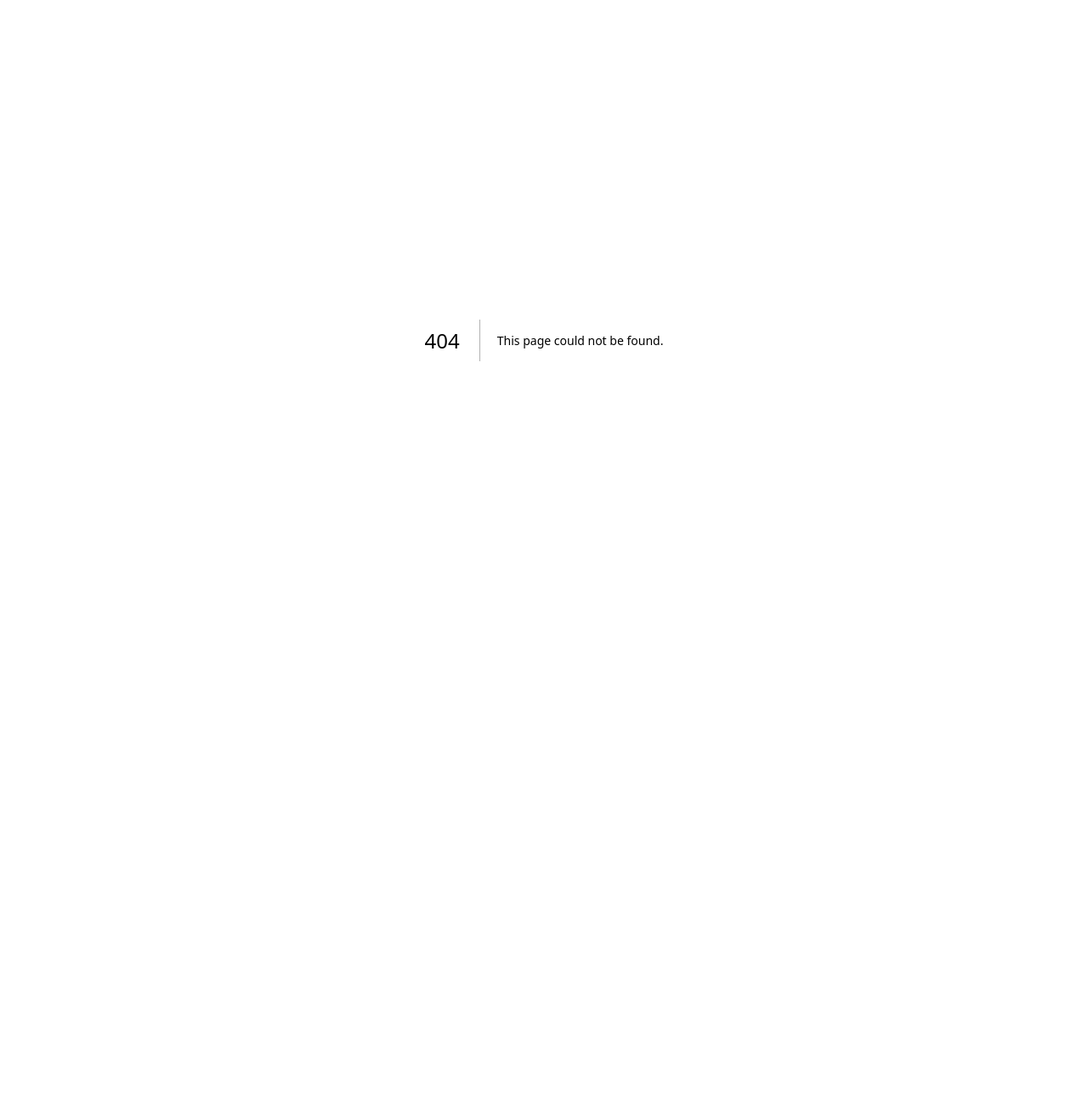
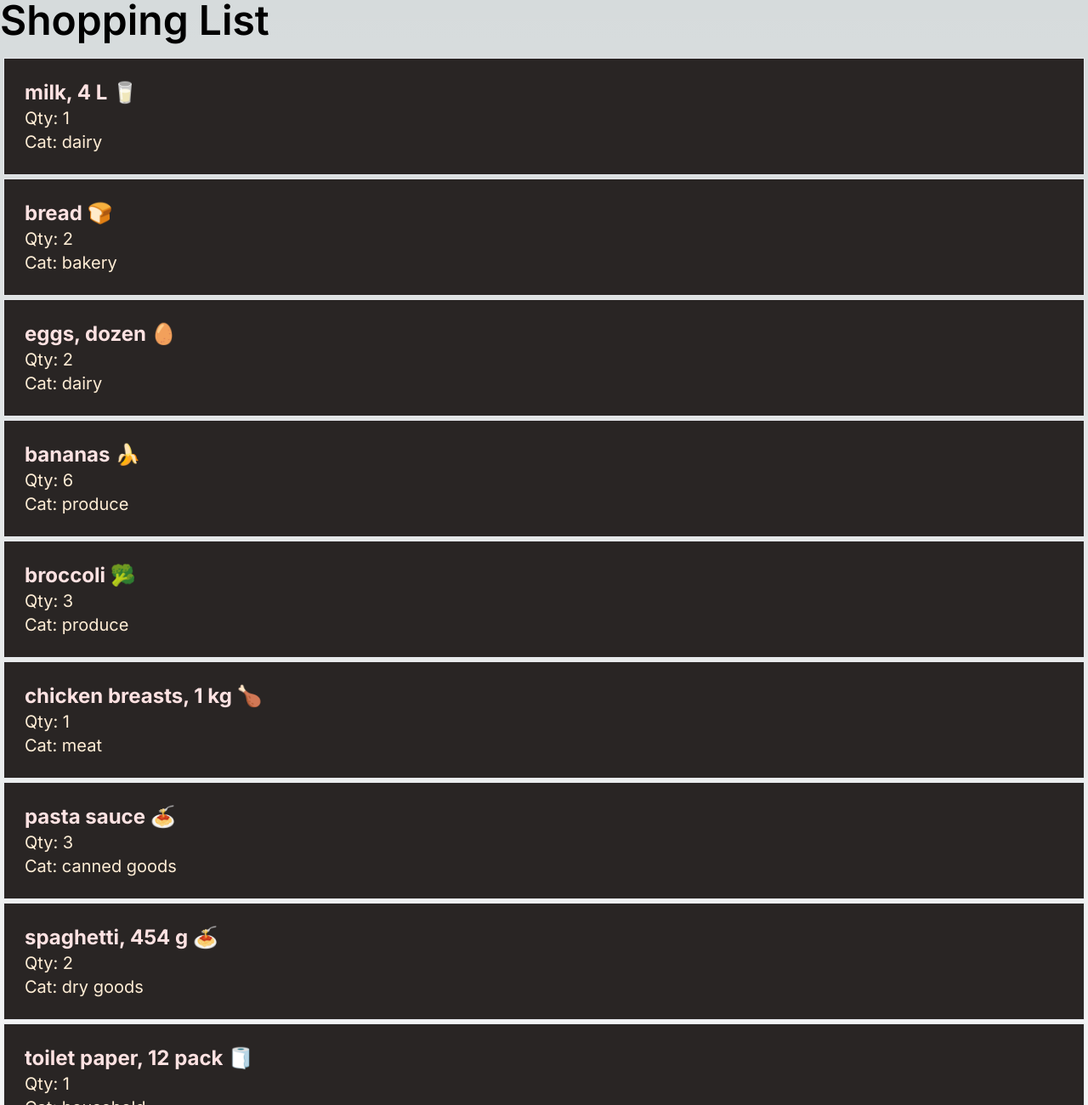
Before and after one commit to HarryLee87/cprg306-assignments, a Next.js app: page /week3 in a window 1280 px wide. Before the commit this address had no page. Shown: the top 1300 px of the page at 85% size. Before the commit the page ends 800 px from the top, so only its background shows below. Built offline with nearby package versions, Linux system fonts and the light colour scheme.

Commit message:
Updated Assingment 3
Created item.js, item-list.js, and page.js in week3 folder.

```diff
--- a/app/page.js
+++ b/app/page.js
@@ -7,7 +7,8 @@
     <main>
       <h1>CPRG 306: Web Development 2 - Assignments</h1>
       <StudentInfo />
-      <Link href="/week2">Week2</Link>
+      <Link href="/week2">Week2</Link><br />
+      <Link href="/week3">Week3</Link>
     </main>
   )
 }
--- /dev/null
+++ b/app/week3/item-list.js
@@ -0,0 +1,143 @@
+import Item from "./item";
+
+export default function ItemList() {
+
+const item1 = {
+    name: "milk, 4 L 🥛",
+    quantity: 1,
+    category: "dairy",
+  };
+
+  const item2 = {
+    name: "bread 🍞",
+    quantity: 2,
+    category: "bakery",
+  };
+
+  const item3 = {
+    name: "eggs, dozen 🥚",
+    quantity: 2,
+    category: "dairy",
+  };
+
+  const item4 = {
+    name: "bananas 🍌",
+    quantity: 6,
+    category: "produce",
+  };
+
+  const item5 = {
+    name: "broccoli 🥦",
+    quantity: 3,
+    category: "produce",
+  };
+
+  const item6 = {
+    name: "chicken breasts, 1 kg 🍗",
+    quantity: 1,
+    category: "meat",
+  };
+
+  const item7 = {
+    name: "pasta sauce 🍝",
+    quantity: 3,
+    category: "canned goods",
+  };
+
+  const item8 = {
+    name: "spaghetti, 454 g 🍝",
+    quantity: 2,
+    category: "dry goods",
+  };
+
+  const item9 = {
+    name: "toilet paper, 12 pack 🧻",
+    quantity: 1,
+    category: "household",
+  };
+
+  const item10 = {
+    name: "paper towels, 6 pack",
+    quantity: 1,
+    category: "household",
+  };
+
+  const item11 = {
+    name: "dish soap 🍽️",
+    quantity: 1,
+    category: "household",
+  };
+
+  const item12 = {
+    name: "hand soap 🧼",
+    quantity: 4,
+    category: "household",
+  };
+
+  return (
+    <>
+    <Item
+        name={item1.name}
+        quantity={item1.quantity}
+        category={item1.category}
+    />
+    <Item
+        name={item2.name}
+        quantity={item2.quantity}
+        category={item2.category}
+    />
+    <Item
+        name={item3.name}
+        quantity={item3.quantity}
+        category={item3.category}
+    />
+    <Item
+        name={item4.name}
+        quantity={item4.quantity}
+        category={item4.category}
+    />
+    <Item
+        name={item5.name}
+        quantity={item5.quantity}
+        category={item5.category}
+    />
+    <Item
+        name={item6.name}
+        quantity={item6.quantity}
+        category={item6.category}
+    />
+    <Item
+        name={item7.name}
+        quantity={item7.quantity}
+        category={item7.category}
+    />
+    <Item
+        name={item8.name}
+        quantity={item8.quantity}
+        category={item8.category}
+    />
+    <Item
+        name={item9.name}
+        quantity={item9.quantity}
+        category={item9.category}
+    />
+    <Item
+        name={item10.name}
+        quantity={item10.quantity}
+        category={item10.category}
+    />
+    <Item
+        name={item11.name}
+        quantity={item11.quantity}
+        category={item11.category}
+    />
+    <Item
+        name={item12.name}
+        quantity={item12.quantity}
+        category={item12.category}
+    />
+    </>
+
+  );
+
+}
--- /dev/null
+++ b/app/week3/item.js
@@ -0,0 +1,9 @@
+export default function Item({name, quantity, category}) {
+    return(
+        <div className="p-6 m-1 border border-red-50o bg-stone-800 ">
+            <h2 className = "text-2xl font-bold text-justified text-red-100">{name}</h2>
+            <p className = "text-xl text-orange-100">Qty: {quantity}</p>
+            <p className = "text-xl text-orange-100">Cat: {category}</p>
+        </div>
+    );
+}
--- /dev/null
+++ b/app/week3/page.js
@@ -0,0 +1,16 @@
+import Item from "./item";
+import ItemList from "./item-list";
+
+
+export default function Page() {
+    return(
+        <main>
+            <h1 className="text-5xl font-semibold text-justified text-justified mb-5">
+                Shopping List
+            </h1>
+            <ul>
+                <ItemList />
+            </ul>
+        </main>
+    );
+}
```
